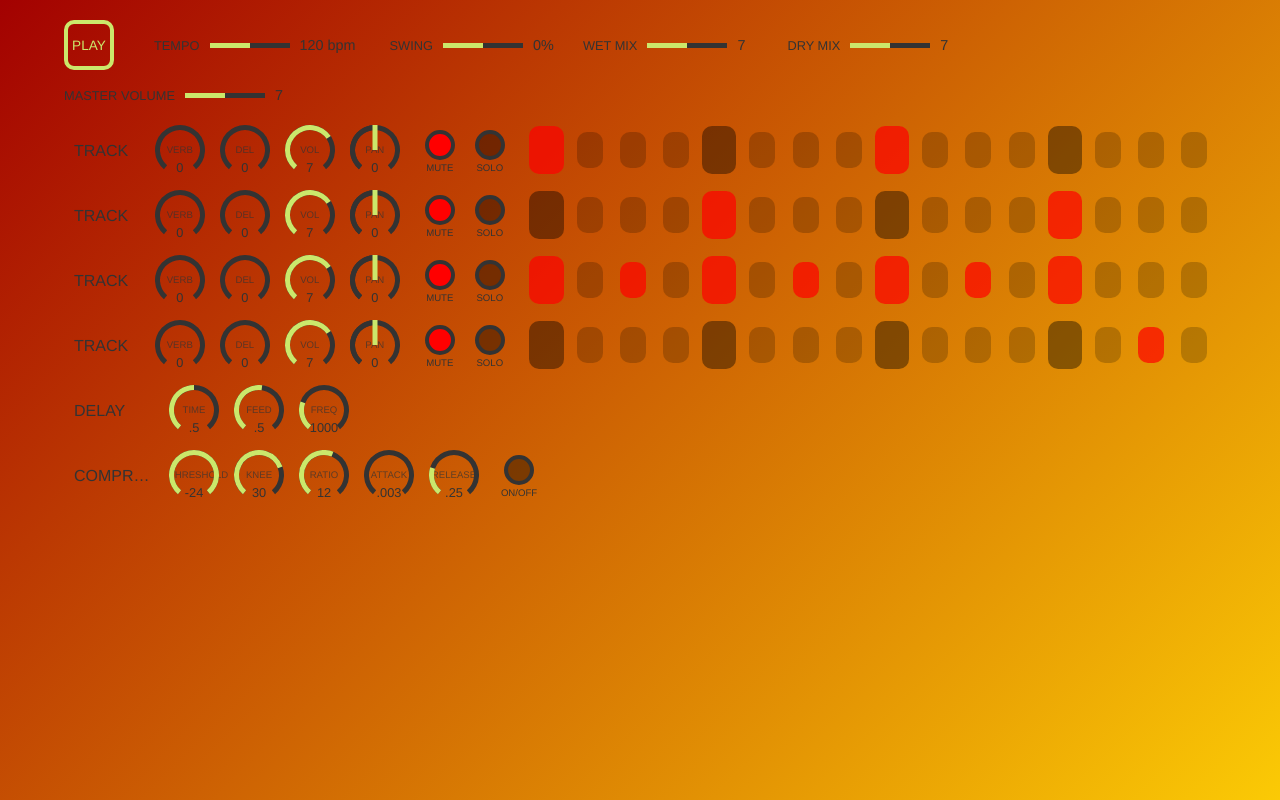
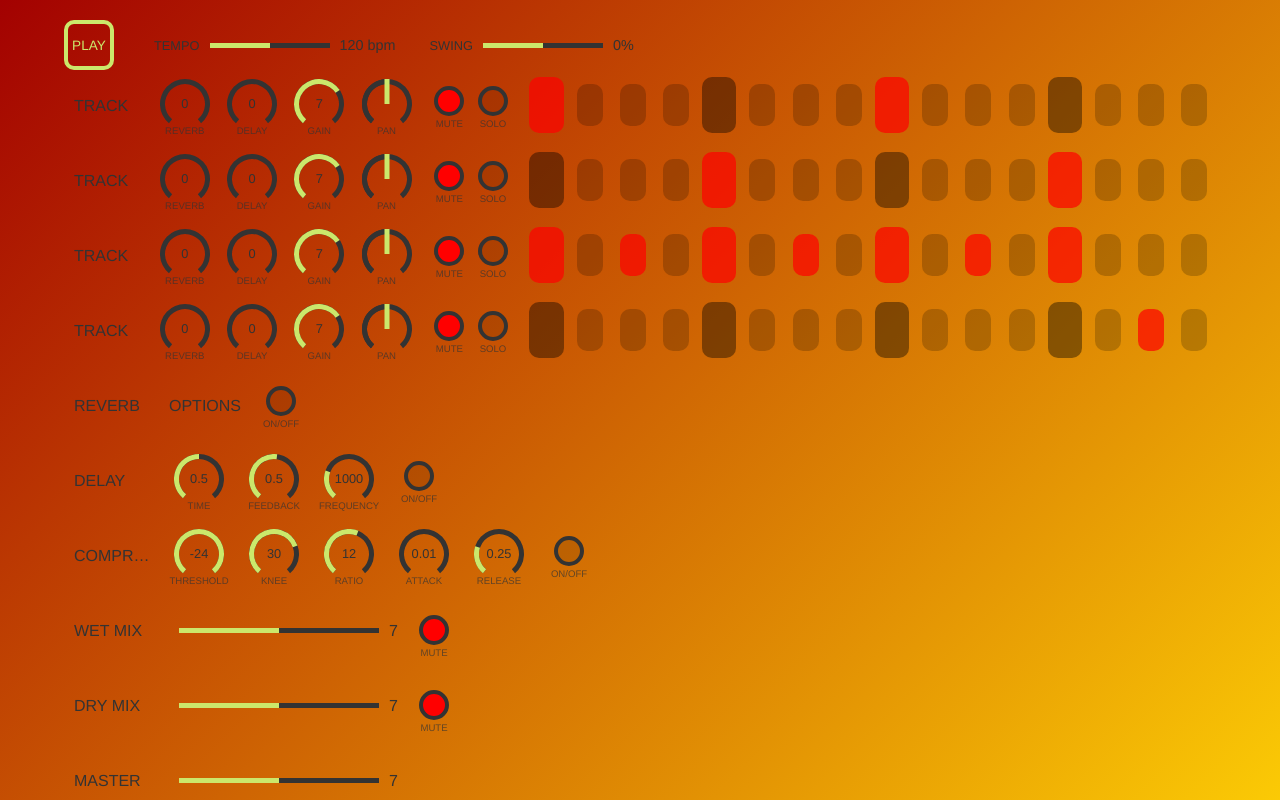
Before and after one commit to Maggieryder/drumr, a plain HTML site: page index.html in a window 1280 px wide. Drawn offline with nearby package versions, Linux system fonts and the light colour scheme; no server answers.

Commit message:
Moved some mixer faders into Mixer section and added wet and dry mix mute functions

```diff
--- a/index.html
+++ b/index.html
@@ -17,9 +17,9 @@
     <div><a id="playBtn" href="#">PLAY</a></div>
     <div class="param"><label>TEMPO</label><input class="input-slider" name="tempo" type="range" min="30.0" max="160.0" value="120"><div id="tempoMeter" class="meter long">120 bpm</div></div>
     <div class="param"><label>SWING</label><input class="input-slider" name="swing" type="range" min="0" max="100" value="0"><div id="swingMeter" class="meter">0%</div></div>
-    <div class="param"><label>WET MIX</label><input class="input-slider" name="wet" type="range" min="0" max="100" value="70"><div id="wetMeter" class="meter">7</div></div>
+    <!--<div class="param"><label>WET MIX</label><input class="input-slider" name="wet" type="range" min="0" max="100" value="70"><div id="wetMeter" class="meter">7</div></div>
     <div class="param"><label>DRY MIX</label><input class="input-slider" name="dry" type="range" min="0" max="100" value="70"><div id="dryMeter" class="meter">7</div></div>
-    <div class="param"><label>MASTER VOLUME</label><input class="input-slider" name="volume" type="range" min="0" max="100" value="70"><div id="volumeMeter" class="meter">7</div></div>
+    <div class="param"><label>MASTER VOLUME</label><input class="input-slider" name="volume" type="range" min="0" max="100" value="70"><div id="volumeMeter" class="meter">7</div></div>-->
     <!--<div class="checkbox"><div class="switch mute"></div><label>MUTE</label></div>-->
   </div>
 
@@ -27,37 +27,37 @@
     <div class="track">
       <div class="params">
         <div class="name">TRACK</div>
-        <div class="param">
+        <div class="param param-knob">
           <!--<div class="minus">-</div>
           <input class="input-slider verb" type="range" min="0" max="10" value="0">
           <div class="plus">+</div>-->
-          <input class="input-slider verb" type="range" min="0" max="10" value="0" data-width="50" data-height="50" data-angleOffset="220" data-angleRange="280" />
-          <label>VERB</label>
+          <input class="input-knob verb" type="range" min="0" max="10" value="0" data-width="50" data-height="50" data-angleOffset="220" data-angleRange="280" />
+          <label>REVERB</label>
           <div class="meter verbmeter">0</div>
         </div>
-        <div class="param">
+        <div class="param param-knob">
           <!--<div class="minus">-</div>
           <input class="input-slider delay" type="range" min="0" max="10" value="0">
           <div class="plus">+</div>-->
-          <input class="input-slider delay" type="range" min="0" max="10" value="0" data-width="50" data-height="50" data-angleOffset="220" data-angleRange="280" />
-          <label>DEL</label>
+          <input class="input-knob delay" type="range" min="0" max="10" value="0" data-width="50" data-height="50" data-angleOffset="220" data-angleRange="280" />
+          <label>DELAY</label>
           <div class="meter delaymeter">0</div>
         </div>
-        <div class="param">
+        <div class="param param-knob">
           <!--<div class="minus">-</div>
           <input class="input-slider volume" type="range" min="0" max="10" value="7">
           <div class="plus">+</div>-->
-          <input class="input-slider volume" type="range" min="0" max="10" value="7" data-width="50" data-height="50" data-angleOffset="220" data-angleRange="280" />
-          <label>VOL</label>
+          <input class="input-knob volume" type="range" min="0" max="10" value="7" data-width="50" data-height="50" data-angleOffset="220" data-angleRange="280" />
+          <label>GAIN</label>
           <div class="meter trackmeter">7</div>
         </div>
-        <div class="param">
+        <div class="param param-knob">
           <!--<div class="minus centered">L</div>
           <input class="input-slider pan" type="range" min="-5" max="5" value="0">
           <div class="plus centered">R</div>-->
-          <input class="input-slider pan" type="range" min="-5" max="5" value="0" data-width="50" data-height="50" data-angleOffset="220" data-angleRange="280" />
+          <input class="input-knob pan" type="range" min="-5" max="5" value="0" data-width="50" data-height="50" data-angleOffset="220" data-angleRange="280" />
           <label>PAN</label>
-          <div class="meter panmeter">0</div>
+          <!--<div class="meter panmeter">0</div>-->
         </div>
         <div class="checkbox"><div class="switch mute"></div><label>MUTE</label></div>
         <div class="checkbox"><div class="switch solo"></div><label>SOLO</label></div>
@@ -100,37 +100,37 @@
     <div class="track">
       <div class="params">
         <div class="name">TRACK</div>
-        <div class="param">
+        <div class="param param-knob">
           <!--<div class="minus">-</div>
           <input class="input-slider verb" type="range" min="0" max="10" value="0">
           <div class="plus">+</div>-->
-          <input class="input-slider verb" type="range" min="0" max="10" value="0" data-width="50" data-height="50" data-angleOffset="220" data-angleRange="280">
-          <label>VERB</label>
+          <input class="input-knob verb" type="range" min="0" max="10" value="0" data-width="50" data-height="50" data-angleOffset="220" data-angleRange="280" />
+          <label>REVERB</label>
           <div class="meter verbmeter">0</div>
         </div>
-        <div class="param">
+        <div class="param param-knob">
           <!--<div class="minus">-</div>
           <input class="input-slider delay" type="range" min="0" max="10" value="0">
           <div class="plus">+</div>-->
-          <input class="input-slider delay" type="range" min="0" max="10" value="0" data-width="50" data-height="50" data-angleOffset="220" data-angleRange="280">
-          <label>DEL</label>
+          <input class="input-knob delay" type="range" min="0" max="10" value="0" data-width="50" data-height="50" data-angleOffset="220" data-angleRange="280" />
+          <label>DELAY</label>
           <div class="meter delaymeter">0</div>
         </div>
-        <div class="param">
+        <div class="param param-knob">
           <!--<div class="minus">-</div>
           <input class="input-slider volume" type="range" min="0" max="10" value="7">
           <div class="plus">+</div>-->
-          <input class="input-slider volume" type="range" min="0" max="10" value="7" data-width="50" data-height="50" data-angleOffset="220" data-angleRange="280">
-          <label>VOL</label>
+          <input class="input-knob volume" type="range" min="0" max="10" value="7" data-width="50" data-height="50" data-angleOffset="220" data-angleRange="280" />
+          <label>GAIN</label>
           <div class="meter trackmeter">7</div>
         </div>
-        <div class="param">
+        <div class="param param-knob">
           <!--<div class="minus centered">L</div>
           <input class="input-slider pan" type="range" min="-5" max="5" value="0">
           <div class="plus centered">R</div>-->
-          <input class="input-slider pan" type="range" min="-5" max="5" value="0" data-width="50" data-height="50" data-angleOffset="220" data-angleRange="280">
+          <input class="input-knob pan" type="range" min="-5" max="5" value="0" data-width="50" data-height="50" data-angleOffset="220" data-angleRange="280" />
           <label>PAN</label>
-          <div class="meter panmeter">0</div>
+          <!--<div class="meter panmeter">0</div>-->
         </div>
         <div class="checkbox"><div class="switch mute"></div><label>MUTE</label></div>
         <div class="checkbox"><div class="switch solo"></div><label>SOLO</label></div>
@@ -173,37 +173,37 @@
     <div class="track">
       <div class="params">
         <div class="name">TRACK</div>
-        <div class="param">
+        <div class="param param-knob">
           <!--<div class="minus">-</div>
           <input class="input-slider verb" type="range" min="0" max="10" value="0">
           <div class="plus">+</div>-->
-          <input class="input-slider verb" type="range" min="0" max="10" value="0" data-width="50" data-height="50" data-angleOffset="220" data-angleRange="280">
-          <label>VERB</label>
+          <input class="input-knob verb" type="range" min="0" max="10" value="0" data-width="50" data-height="50" data-angleOffset="220" data-angleRange="280" />
+          <label>REVERB</label>
           <div class="meter verbmeter">0</div>
         </div>
-        <div class="param">
+        <div class="param param-knob">
           <!--<div class="minus">-</div>
           <input class="input-slider delay" type="range" min="0" max="10" value="0">
           <div class="plus">+</div>-->
-          <input class="input-slider delay" type="range" min="0" max="10" value="0" data-width="50" data-height="50" data-angleOffset="220" data-angleRange="280">
-          <label>DEL</label>
+          <input class="input-knob delay" type="range" min="0" max="10" value="0" data-width="50" data-height="50" data-angleOffset="220" data-angleRange="280" />
+          <label>DELAY</label>
           <div class="meter delaymeter">0</div>
         </div>
-        <div class="param">
+        <div class="param param-knob">
           <!--<div class="minus">-</div>
           <input class="input-slider volume" type="range" min="0" max="10" value="7">
           <div class="plus">+</div>-->
-          <input class="input-slider volume" type="range" min="0" max="10" value="7" data-width="50" data-height="50" data-angleOffset="220" data-angleRange="280">
-          <label>VOL</label>
+          <input class="input-knob volume" type="range" min="0" max="10" value="7" data-width="50" data-height="50" data-angleOffset="220" data-angleRange="280" />
+          <label>GAIN</label>
           <div class="meter trackmeter">7</div>
         </div>
-        <div class="param">
+        <div class="param param-knob">
           <!--<div class="minus centered">L</div>
           <input class="input-slider pan" type="range" min="-5" max="5" value="0">
           <div class="plus centered">R</div>-->
-          <input class="input-slider pan" type="range" min="-5" max="5" value="0" data-width="50" data-height="50" data-angleOffset="220" data-angleRange="280">
+          <input class="input-knob pan" type="range" min="-5" max="5" value="0" data-width="50" data-height="50" data-angleOffset="220" data-angleRange="280" />
           <label>PAN</label>
-          <div class="meter panmeter">0</div>
+          <!--<div class="meter panmeter">0</div>-->
         </div>
         <div class="checkbox"><div class="switch mute"></div><label>MUTE</label></div>
         <div class="checkbox"><div class="switch solo"></div><label>SOLO</label></div>
@@ -246,37 +246,37 @@
     <div class="track">
       <div class="params">
         <div class="name">TRACK</div>
-        <div class="param">
+        <div class="param param-knob">
           <!--<div class="minus">-</div>
           <input class="input-slider verb" type="range" min="0" max="10" value="0">
           <div class="plus">+</div>-->
-          <input class="input-slider verb" type="range" min="0" max="10" value="0" data-width="50" data-height="50" data-angleOffset="220" data-angleRange="280">
-          <label>VERB</label>
+          <input class="input-knob verb" type="range" min="0" max="10" value="0" data-width="50" data-height="50" data-angleOffset="220" data-angleRange="280" />
+          <label>REVERB</label>
           <div class="meter verbmeter">0</div>
         </div>
-        <div class="param">
+        <div class="param param-knob">
           <!--<div class="minus">-</div>
           <input class="input-slider delay" type="range" min="0" max="10" value="0">
           <div class="plus">+</div>-->
-          <input class="input-slider delay" type="range" min="0" max="10" value="0" data-width="50" data-height="50" data-angleOffset="220" data-angleRange="280">
-          <label>DEL</label>
+          <input class="input-knob delay" type="range" min="0" max="10" value="0" data-width="50" data-height="50" data-angleOffset="220" data-angleRange="280" />
+          <label>DELAY</label>
           <div class="meter delaymeter">0</div>
         </div>
-        <div class="param">
+        <div class="param param-knob">
           <!--<div class="minus">-</div>
           <input class="input-slider volume" type="range" min="0" max="10" value="7">
           <div class="plus">+</div>-->
-          <input class="input-slider volume" type="range" min="0" max="10" value="7" data-width="50" data-height="50" data-angleOffset="220" data-angleRange="280">
-          <label>VOL</label>
+          <input class="input-knob volume" type="range" min="0" max="10" value="7" data-width="50" data-height="50" data-angleOffset="220" data-angleRange="280" />
+          <label>GAIN</label>
           <div class="meter trackmeter">7</div>
         </div>
-        <div class="param">
+        <div class="param param-knob">
           <!--<div class="minus centered">L</div>
           <input class="input-slider pan" type="range" min="-5" max="5" value="0">
           <div class="plus centered">R</div>-->
-          <input class="input-slider pan" type="range" min="-5" max="5" value="0" data-width="50" data-height="50" data-angleOffset="220" data-angleRange="280">
+          <input class="input-knob pan" type="range" min="-5" max="5" value="0" data-width="50" data-height="50" data-angleOffset="220" data-angleRange="280" />
           <label>PAN</label>
-          <div class="meter panmeter">0</div>
+          <!--<div class="meter panmeter">0</div>-->
         </div>
         <div class="checkbox"><div class="switch mute"></div><label>MUTE</label></div>
         <div class="checkbox"><div class="switch solo"></div><label>SOLO</label></div>
@@ -316,61 +316,110 @@
         </li>
       </ul>
     </div>
+    <div class="track" id="reverb">
+      <div class="params">
+        <div class="name">REVERB</div>
+        <div class="param">
+          OPTIONS
+        </div>
+        <div class="checkbox">
+          <div class="switch reverb"></div><label>ON/OFF</label>
+        </div>
+      </div>
+    </div>
     <div class="track" id="delay">
       <div class="params">
         <div class="name">DELAY</div>
-        <div class="param">
-          <input class="input-slider" name="time" type="range" min="0" max="100" value="50" data-width="50" data-height="50" data-angleOffset="220" data-angleRange="280" />
+        <div class="param param-knob">
+          <input class="input-knob" name="time" type="range" min="0" max="100" value="50" data-width="50" data-height="50" data-angleOffset="220" data-angleRange="280" />
           <label>TIME</label>
-          <div class="meter" id="timeMeter">.5</div>
+          <div class="meter" id="timeMeter">0.5</div>
         </div>
-        <div class="param">
-          <input class="input-slider" name="feedback" type="range" min="0" max="95" value="50" data-width="50" data-height="50" data-angleOffset="220" data-angleRange="280" />
-          <label>FEED</label>
-          <div class="meter" id="feedMeter">.5</div>
+        <div class="param param-knob">
+          <input class="input-knob" name="feedback" type="range" min="0" max="95" value="50" data-width="50" data-height="50" data-angleOffset="220" data-angleRange="280" />
+          <label>FEEDBACK</label>
+          <div class="meter" id="feedMeter">0.5</div>
         </div>
-        <div class="param">
-          <input class="input-slider" name="freq" type="range" min="0" max="40" value="10" data-width="50" data-height="50" data-angleOffset="220" data-angleRange="280" />
-          <label>FREQ</label>
+        <div class="param param-knob">
+          <input class="input-knob" name="freq" type="range" min="0" max="40" value="10" data-width="50" data-height="50" data-angleOffset="220" data-angleRange="280" />
+          <label>FREQUENCY</label>
           <div class="meter" id="freqMeter">1000</div>
+        </div>
+        <div class="checkbox">
+          <div class="switch delaytoggle"></div><label>ON/OFF</label>
         </div>
       </div>
     </div>
     <div class="track" id="compressor">
       <div class="params">
         <div class="name">COMPRESSOR</div>
-        <div class="param">
-          <input class="input-slider" name="threshold" type="range" min="-100" max="0" value="50" data-width="50" data-height="50" data-angleOffset="220" data-angleRange="280" />
+        <div class="param param-knob">
+          <input class="input-knob" name="threshold" type="range" min="-100" max="0" value="50" data-width="50" data-height="50" data-angleOffset="220" data-angleRange="280" />
           <label>THRESHOLD</label>
           <div class="meter" id="thresholdMeter">-24</div>
         </div>
-        <div class="param">
-          <input class="input-slider" name="knee" type="range" min="0" max="40" value="30" data-width="50" data-height="50" data-angleOffset="220" data-angleRange="280" />
+        <div class="param param-knob">
+          <input class="input-knob" name="knee" type="range" min="0" max="40" value="30" data-width="50" data-height="50" data-angleOffset="220" data-angleRange="280" />
           <label>KNEE</label>
           <div class="meter" id="kneeMeter">30</div>
         </div>
-        <div class="param">
-          <input class="input-slider" name="ratio" type="range" min="1" max="20" value="12" data-width="50" data-height="50" data-angleOffset="220" data-angleRange="280" />
+        <div class="param param-knob">
+          <input class="input-knob" name="ratio" type="range" min="1" max="20" value="12" data-width="50" data-height="50" data-angleOffset="220" data-angleRange="280" />
           <label>RATIO</label>
           <div class="meter" id="ratioMeter">12</div>
         </div>
-        <div class="param">
-          <input class="input-slider" name="attack" type="range" min="0" max="100" value=".3" data-width="50" data-height="50" data-angleOffset="220" data-angleRange="280" />
+        <div class="param param-knob">
+          <input class="input-knob" name="attack" type="range" min="0" max="100" value=".01" data-width="50" data-height="50" data-angleOffset="220" data-angleRange="280" />
           <label>ATTACK</label>
-          <div class="meter" id="attackMeter">.003</div>
+          <div class="meter" id="attackMeter">0.01</div>
         </div>
-        <div class="param">
-          <input class="input-slider" name="release" type="range" min="1" max="100" value="25" data-width="50" data-height="50" data-angleOffset="220" data-angleRange="280" />
+        <div class="param param-knob">
+          <input class="input-knob" name="release" type="range" min="1" max="100" value="25" data-width="50" data-height="50" data-angleOffset="220" data-angleRange="280" />
           <label>RELEASE</label>
-          <div class="meter" id="releaseMeter">.25</div>
+          <div class="meter" id="releaseMeter">0.25</div>
         </div>
         <div class="checkbox">
           <!--<input type="checkbox" name="compressor" value="0" id="cmprsr" class="switch compressor"/> <label for="cmprsr">ON/OFF</label>-->
           <div class="switch compressor"></div><label>ON/OFF</label>
         </div>
-
       </div>
     </div>
+    <div id="mixer">
+      <div class="track" id="wetmix">
+        <div class="params">
+          <div class="name">WET MIX</div>
+          <div class="param param-fader">
+            <input class="input-fader" name="wet" type="range" min="0" max="100" value="70" />
+            <div id="wetMeter" class="meter">7</div>
+          </div>
+          <div class="checkbox">
+            <div class="switch mute"></div><label>MUTE</label>
+          </div>
+        </div>
+      </div>
+      <div class="track" id="drymix">
+        <div class="params">
+          <div class="name">DRY MIX</div>
+          <div class="param param-fader">
+            <input class="input-fader" name="dry" type="range" min="0" max="100" value="70" />
+            <div id="dryMeter" class="meter">7</div>
+          </div>
+          <div class="checkbox">
+            <div class="switch mute"></div><label>MUTE</label>
+          </div>
+        </div>
+      </div>
+      <div class="track" id="global">
+        <div class="params">
+          <div class="name">MASTER</div>
+          <div class="param param-fader">
+            <input class="input-fader" name="volume" type="range" min="0" max="100" value="70" />
+            <div id="volumeMeter" class="meter">7</div>
+          </div>
+        </div>
+      </div>
+    </div>
+
   </div>
   <script src="src/js/Sample.js"></script>
   <script src="src/js/Delay.js"></script>
@@ -386,7 +435,7 @@
     function setUI(){
       let tracks = document.getElementsByClassName('track');
       for (let i = 0; i<tracks.length; i++){
-        let sliders = tracks[i].getElementsByClassName('input-slider');
+        let sliders = tracks[i].getElementsByClassName('input-knob');
         for (let j = 0; j<sliders.length;j++){
           //console.log(sliders[j]);
           new Knob(sliders[j], new Ui.Knob());
--- a/src/css/sequencer.css
+++ b/src/css/sequencer.css
@@ -79,7 +79,7 @@ div, ul {
 }
 
 #controls input {
-  width: 80px;
+  width: 120px;
 }
 
 #controls .param label {
@@ -87,6 +87,7 @@ div, ul {
   padding-top: 2px;
   width: auto;
   float: left;
+  font-size: .8rem;
   /*background: rgba(0,0,0,.4);
   font-size: .9rem;*/
 }
@@ -113,6 +114,7 @@ div, ul {
   border-radius: 10px;
   border: 4px solid #CBE86B;
   font-size: .85rem;
+  text-transform: uppercase;
   color: #CBE86B !important;
   cursor:pointer;
 }
@@ -129,7 +131,7 @@ div, ul {
   position:relative;
   display: inline-block;
   width: 100%;
-  height: 60px;
+  height: 70px;
   margin-bottom: 5px;
   /*background: rgba(0,0,0,.2);*/
   font-size: 1rem;
@@ -150,16 +152,16 @@ div, ul {
   width: 50%;
 }
 
-.track .params .param,
-.track .params .name {
+.param,
+.name {
   position: relative;
+  /*display: block;*/
   width: auto;
   height: auto;
   margin-right:15px;
 }
 
-.track .params .name {
-  display: block;
+.name {
   width: 80px;
   text-transform: uppercase;
   overflow: hidden;
@@ -168,44 +170,77 @@ div, ul {
   white-space: nowrap;
 }
 
-.track .params .param:last-child {
+.param:last-child {
   margin-right: 0;
 }
 
-.track .param label {
+.param-knob {
+  width: 60px;
+  text-align: center !important;
+}
+
+.param-knob > div:first-child {
+  margin: 0 auto;
+}
+
+.param-knob label {
   font-size: .6rem;
-  bottom: 18px;
+  margin: -6px auto;
   opacity:.7;
   z-index:-1;
 }
 
-.track .params .meter {
+.param-knob .meter {
   position: absolute;
-  bottom: 0;
+  z-index:-1;
+  top: 17px;
   width: 100%;
   font-size: .8rem;
   /*background: rgba(0,0,0,.2);*/
-  text-align: center !important;
+}
+
+#mixer .param-fader {
+  display: flex;
+  align-items: center;
+  justify-content:flex-start;
+  margin-right: 0;
+}
+
+.param-fader input {
+  width: 200px;
+}
+.param-fader .meter {
+  position: relative;
+  width: 20px;
+  /*background: rgba(0,0,0,.4);*/
+}
+
+.checkbox label {
+  opacity:.7;
+}
+
+#mixer .checkbox {
+  padding-top: 10px;
 }
 
 .track * :focus + label ~ .meter {
   color:#CBE86B;
 }
 /* mute btn styles */
-.track .params .mute {
+.params .mute {
   display: block;
   background: red;
-  color: red;
+  color: #CBE86B;
   text-align: center;
-  font-size: .8rem;
+  font-size: .9rem;
   line-height: 20px;
 }
 
-.track .params .mute.on {
-  background: rgba(0,0,0,.4);
+.params .mute.on {
+  background: rgba(0,0,0,.1);
 }
 
-.track .params .mute.on:before {
+.params .mute.on:before {
   content: "x";
 }
 /* sequencer styles */
--- a/src/css/ui.css
+++ b/src/css/ui.css
@@ -138,7 +138,7 @@ input[type=range]:focus::-ms-fill-upper {
   width: 50px !important;
   height: 50px !important;
   margin:0!important;
-  padding: 5px 10px 0;
+  padding-top: 6px;
 }
 .checkbox .switch {
   display: block;
@@ -146,8 +146,8 @@ input[type=range]:focus::-ms-fill-upper {
   height: 30px;
   border-radius: 50%;
   border: 4px solid #333;
-  /*margin-left: 15px;*/
-  background: rgba(0,0,0,.4);
+  background: rgba(0,0,0,.1);
+  margin: 0 auto;
   cursor: pointer;
 }
 .checkbox .switch.on {
@@ -155,27 +155,20 @@ input[type=range]:focus::-ms-fill-upper {
 }
 
 label {
-
+  position: relative;
+  display:block;
+  width: auto;
 }
 .checkbox label {
-  position: absolute;
-  display: block;
-  width: 100%;
-  height: auto;
-  left: 0;
-  bottom: 0;
   text-align: center;
+  font-size: .6rem;
   /*background: rgba(0,0,0,.2);*/
-  font-size: .6rem;
 }
-
 .param label {
-  position: absolute;
-  bottom: 0;
-  width: 100%;
-  font-size: .8rem;
+  position: relative;
+  display:block;
+  width: auto;
   /*background: rgba(0,0,0,.2);*/
-  text-align: center !important;
 }
 
 @media screen and (max-height: 480px), screen and (max-width: 670px) {
```
Also changed, not shown: src/js/Delay.js (+13 -4 lines), src/js/Mixer.js (+15 -1 lines), src/js/Reverb.js (+8 -1 lines), src/js/drumr.js (+64 -37 lines).
